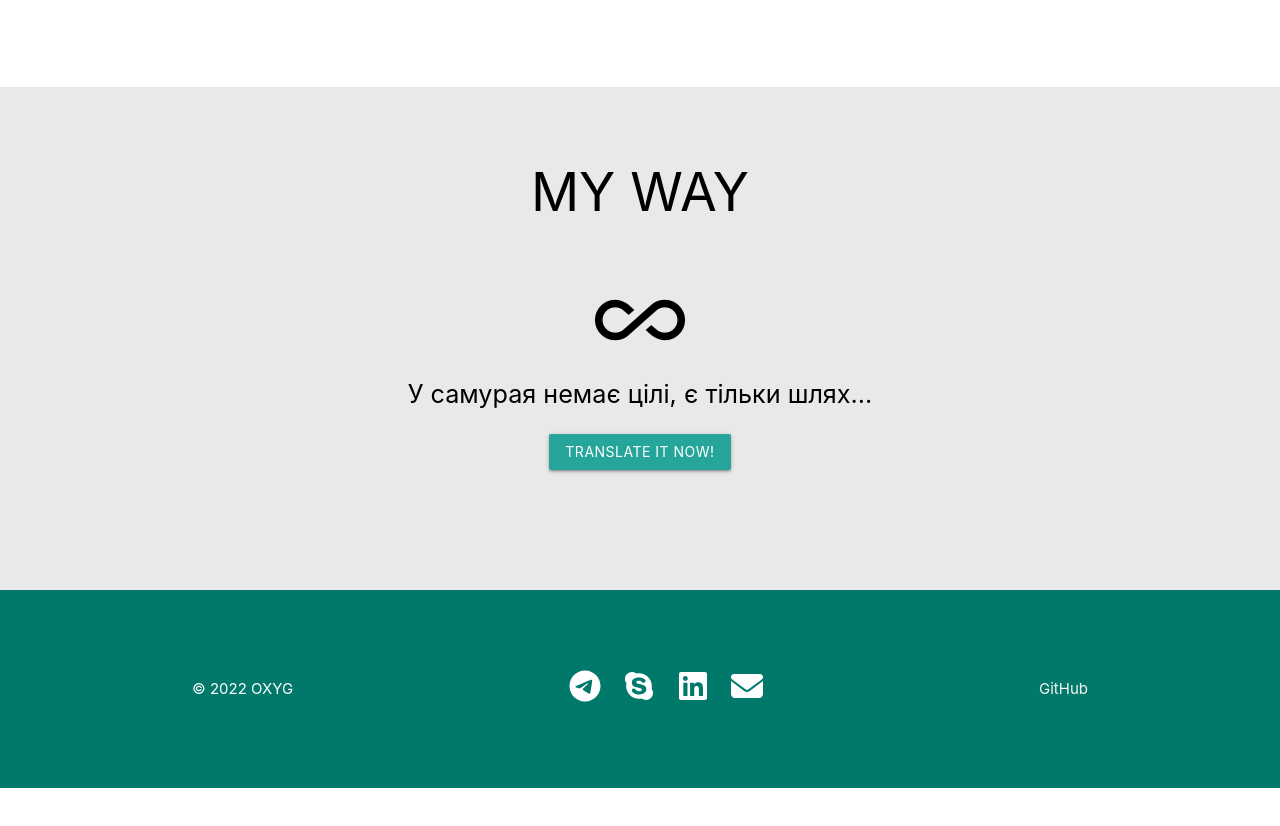
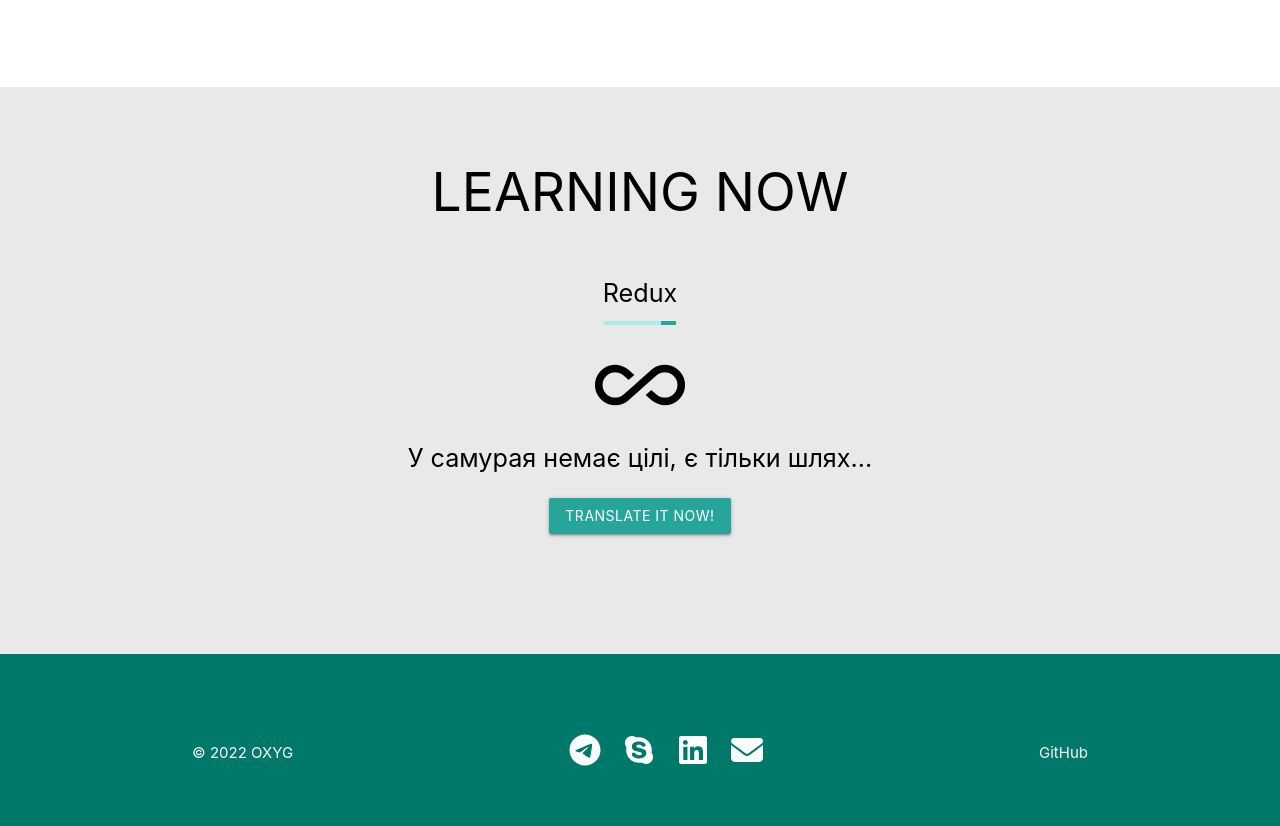
Before and after one commit to oxymc/portfolio, a React (Create React App) app: page / in a window 1280 px wide. Shown: the part 1880-2706 px from the top of the page. Before the commit the page ends 2668 px from the top, so only its background shows below. Built offline with nearby package versions, Linux system fonts and the light colour scheme.

Commit message:
changed styles

```diff
--- a/src/App.css
+++ b/src/App.css
@@ -81,7 +81,6 @@ section {
 }
 h1, h2 {
   text-transform: uppercase;
-  white-space: nowrap;
   margin-bottom: 1em;
 }
 h4 {
@@ -114,6 +113,10 @@ footer .foFlex .foFlex {
 section#education font {
   font-size: 18px;
   font-weight: 500;
+}
+#way font {
+  width: max-content;
+  margin: auto;
 }
 
 @media screen and (max-width: 600px) {
--- a/src/components/Way.jsx
+++ b/src/components/Way.jsx
@@ -1,14 +1,24 @@
 
 
 const Way = ({translate, isTranslated}) => {
-    const title = "My way"
+    const title = "Learning now"
     const text = !isTranslated ?
         "У самурая немає цілі, є тільки шлях..." :
         'The samurai has no goal, there is only a way...'
+    const learning = "Redux"
+
     return (
         <section id="way">
             <div className="container row center">
-                <div className="col s12"><h2>{title}</h2></div>
+                <div className="col s12">
+                    <h2>{title}</h2>
+                    <font>
+                        {learning}
+                        <div className="progress">
+                            <div className="indeterminate"></div>
+                        </div>
+                    </font>
+                </div>
                 <div className="col s12">
                     <i className="large material-icons">all_inclusive</i>
                     <font>{text}</font>
```
